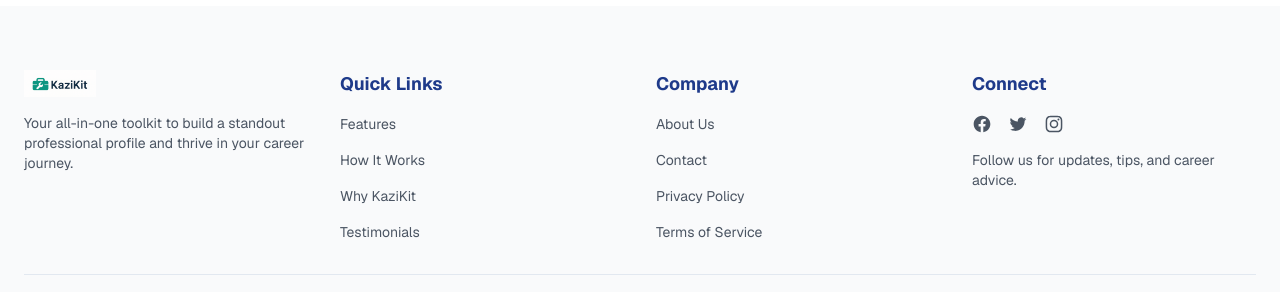
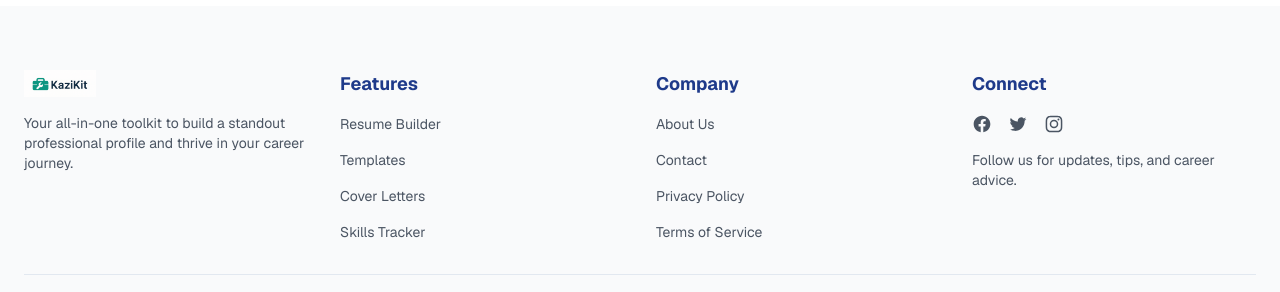
Before and after one commit to AustinKingOry/resume-builder, a Next.js app: page / in a window 1280 px wide. Shown: the part 3961-4253 px from the top of the page. Built offline with nearby package versions, Linux system fonts and the light colour scheme.

Commit message:
Update footer links and colors

```diff
--- a/components/layout/footer.tsx
+++ b/components/layout/footer.tsx
@@ -3,7 +3,7 @@ import Link from "next/link"
 
 export function Footer() {
     return (
-        <footer className="bg-gray-50 py-12 md:py-16">
+        <footer className="bg-gray-50 dark:bg-gray-950 py-12 md:py-16">
             <div className="container mx-auto px-4 md:px-6">
                 <div className="grid gap-8 sm:grid-cols-2 md:grid-cols-4">
                 <div className="flex flex-col space-y-4">
@@ -11,42 +11,42 @@ export function Footer() {
                     <Image src="/logo.png?height=40&width=72" width={72} height={40} alt="KaziKit Logo" />
                     <span className="text-xl font-bold text-[#1E3A8A] sr-only">KaziKit</span>
                     </div>
-                    <p className="text-sm text-gray-600">
+                    <p className="text-sm text-gray-600 dark:text-muted-foreground">
                     Your all-in-one toolkit to build a standout professional profile and thrive in your career journey.
                     </p>
                 </div>
                 <div className="flex flex-col space-y-4">
-                    <h3 className="text-lg font-bold text-[#1E3A8A]">Quick Links</h3>
-                    <Link href="#features" className="text-sm text-gray-600 hover:text-[#1E3A8A]">
-                    Features
+                    <h3 className="text-lg font-bold text-[#1E3A8A] dark:text-blue-600">Features</h3>
+                    <Link href="/builder" className="text-sm text-gray-600 dark:text-muted-foreground hover:text-[#1E3A8A]">
+                    Resume Builder
                     </Link>
-                    <Link href="#how-it-works" className="text-sm text-gray-600 hover:text-[#1E3A8A]">
-                    How It Works
+                    <Link href="/templates" className="text-sm text-gray-600 dark:text-muted-foreground hover:text-[#1E3A8A]">
+                    Templates
                     </Link>
-                    <Link href="#why-kazikit" className="text-sm text-gray-600 hover:text-[#1E3A8A]">
-                    Why KaziKit
+                    <Link href="#why-kazikit" className="text-sm text-gray-600 dark:text-muted-foreground hover:text-[#1E3A8A]">
+                    Cover Letters
                     </Link>
-                    <Link href="#testimonials" className="text-sm text-gray-600 hover:text-[#1E3A8A]">
-                    Testimonials
+                    <Link href="#testimonials" className="text-sm text-gray-600 dark:text-muted-foreground hover:text-[#1E3A8A]">
+                    Skills Tracker
                     </Link>
                 </div>
                 <div className="flex flex-col space-y-4">
-                    <h3 className="text-lg font-bold text-[#1E3A8A]">Company</h3>
-                    <Link href="#" className="text-sm text-gray-600 hover:text-[#1E3A8A]">
+                    <h3 className="text-lg font-bold text-[#1E3A8A] dark:text-blue-600">Company</h3>
+                    <Link href="#" className="text-sm text-gray-600 dark:text-muted-foreground hover:text-[#1E3A8A]">
                     About Us
                     </Link>
-                    <Link href="#" className="text-sm text-gray-600 hover:text-[#1E3A8A]">
+                    <Link href="#" className="text-sm text-gray-600 dark:text-muted-foreground hover:text-[#1E3A8A]">
                     Contact
                     </Link>
-                    <Link href="#" className="text-sm text-gray-600 hover:text-[#1E3A8A]">
+                    <Link href="#" className="text-sm text-gray-600 dark:text-muted-foreground hover:text-[#1E3A8A]">
                     Privacy Policy
                     </Link>
-                    <Link href="#" className="text-sm text-gray-600 hover:text-[#1E3A8A]">
+                    <Link href="#" className="text-sm text-gray-600 dark:text-muted-foreground hover:text-[#1E3A8A]">
                     Terms of Service
                     </Link>
                 </div>
                 <div className="flex flex-col space-y-4">
-                    <h3 className="text-lg font-bold text-[#1E3A8A]">Connect</h3>
+                    <h3 className="text-lg font-bold text-[#1E3A8A] dark:text-blue-600">Connect</h3>
                     <div className="flex space-x-4">
                     <Link href="#" className="text-gray-600 hover:text-[#1E3A8A]">
                         <svg className="h-5 w-5" fill="currentColor" viewBox="0 0 24 24" aria-hidden="true">
@@ -72,11 +72,11 @@ export function Footer() {
                         </svg>
                     </Link>
                     </div>
-                    <p className="text-sm text-gray-600">Follow us for updates, tips, and career advice.</p>
+                    <p className="text-sm text-gray-600 dark:text-muted-foreground">Follow us for updates, tips, and career advice.</p>
                 </div>
                 </div>
                 <div className="mt-8 border-t pt-8">
-                <p className="text-center text-sm text-gray-600">
+                <p className="text-center text-sm text-gray-600 dark:text-muted-foreground">
                     &copy; {new Date().getFullYear()} KaziKit. All rights reserved.
                 </p>
                 </div>
```
